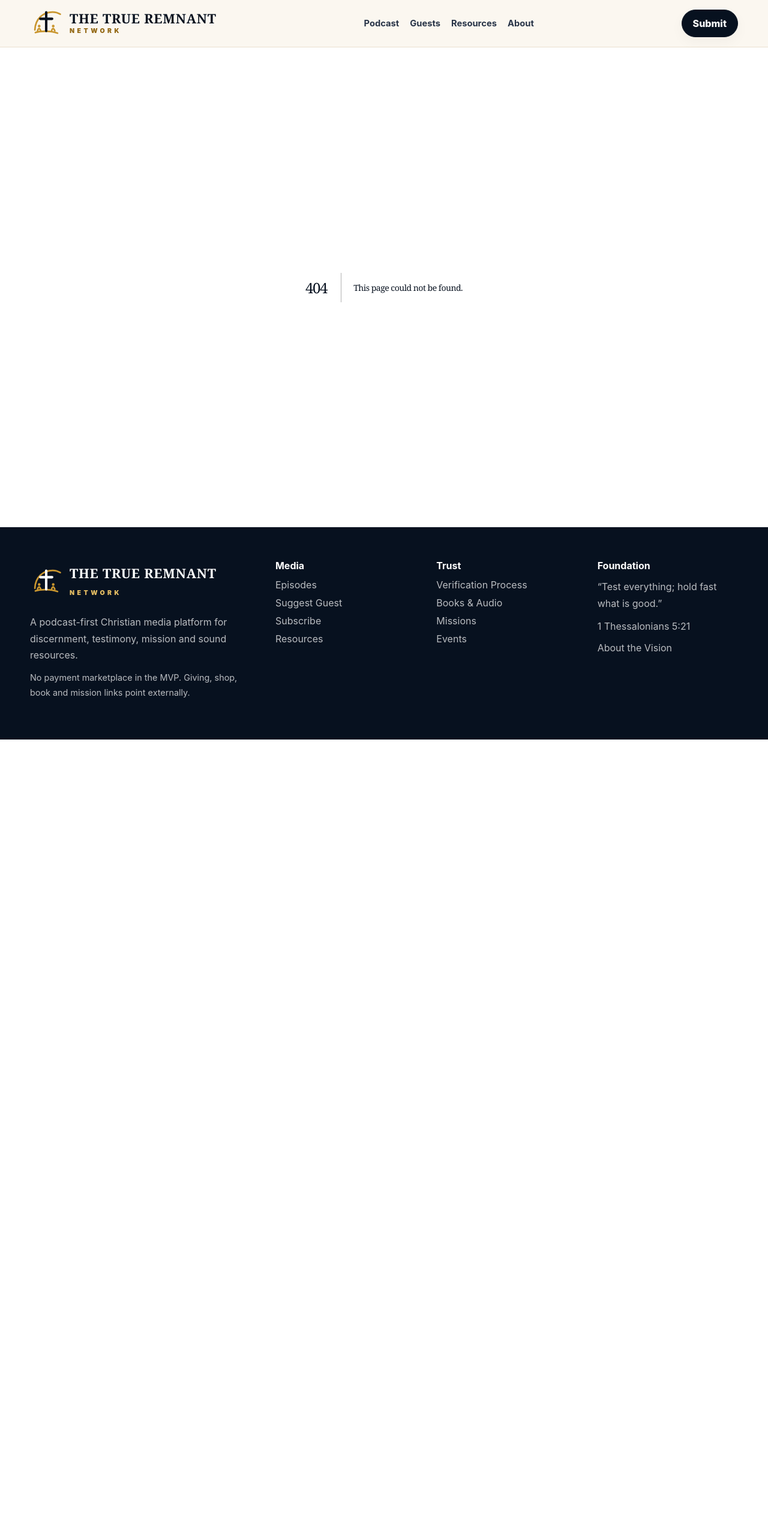
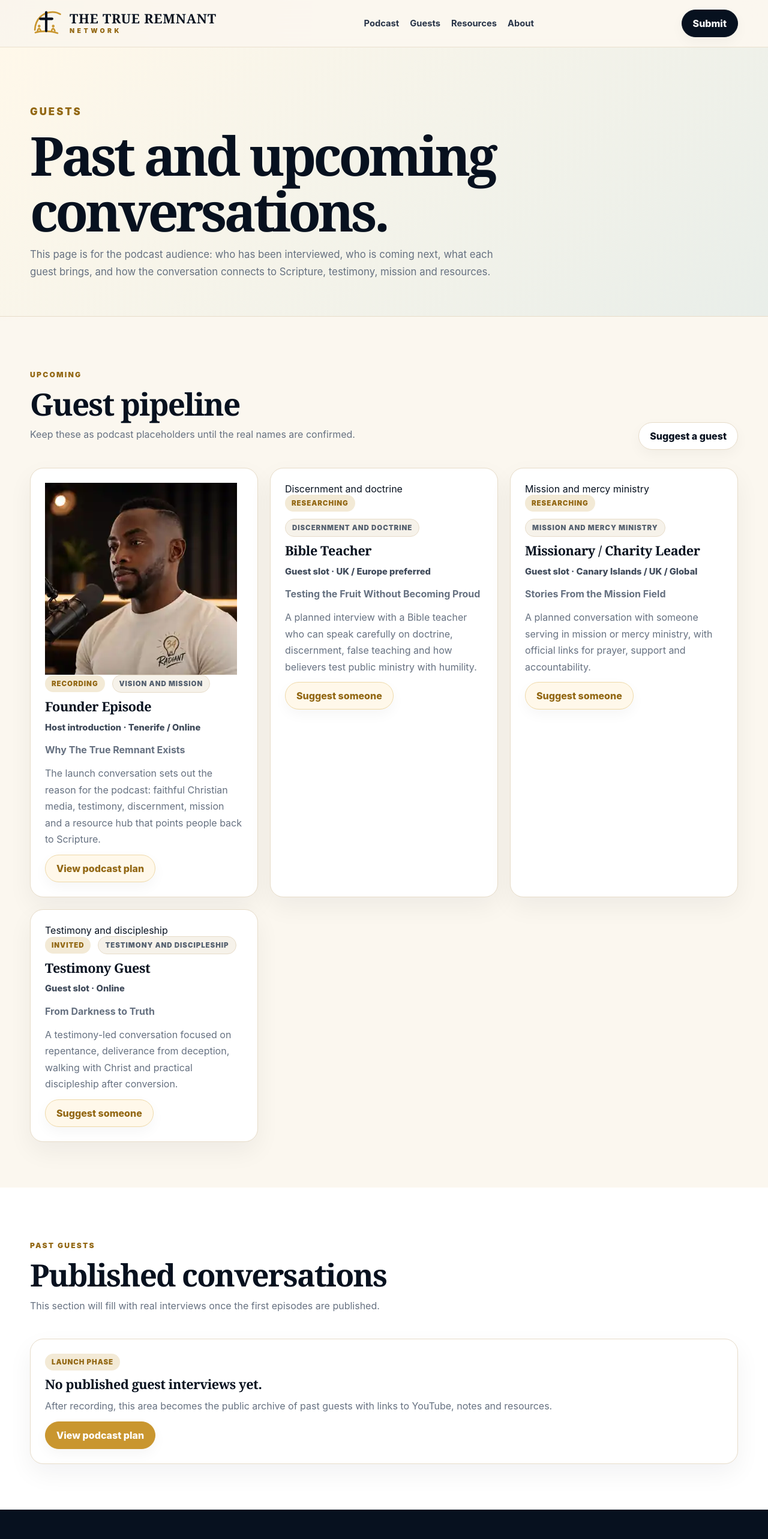
Before and after one commit to dakande85-bit/the-true-remnant-network, a Next.js app: page /guests in a window 1280 px wide. Before the commit this address had no page. Shown: the top 2566 px of the page at 60% size. Before the commit the page ends 1233 px from the top, so only its background shows below. Built offline with nearby package versions, Linux system fonts and the light colour scheme.

Commit message:
Add guests page for launch

```diff
--- /dev/null
+++ b/src/app/guests/page.tsx
@@ -0,0 +1,84 @@
+import { guestProfiles } from "@/data/guests";
+
+const publishedGuests = guestProfiles.filter((guest) => guest.status === "Published");
+const upcomingGuests = guestProfiles.filter((guest) => guest.status !== "Published");
+
+export default function GuestsPage() {
+  return (
+    <>
+      <section className="page-hero clean-page-hero">
+        <div className="container">
+          <p className="kicker">Guests</p>
+          <h1>Past and upcoming conversations.</h1>
+          <p>
+            This page is for the podcast audience: who has been interviewed, who is coming next, what each guest brings,
+            and how the conversation connects to Scripture, testimony, mission and resources.
+          </p>
+        </div>
+      </section>
+
+      <section className="section">
+        <div className="container">
+          <div className="section-head">
+            <div>
+              <p className="kicker">Upcoming</p>
+              <h2>Guest pipeline</h2>
+              <p>Keep these as podcast placeholders until the real names are confirmed.</p>
+            </div>
+            <a className="btn" href="/submit">Suggest a guest</a>
+          </div>
+          <div className="grid grid-3">
+            {upcomingGuests.map((guest) => (
+              <article className="card guest-card" key={guest.id}>
+                <div className="guest-media">
+                  {guest.imageUrl ? <img src={guest.imageUrl} alt={`${guest.name} image`} /> : <span>{guest.topic}</span>}
+                </div>
+                <div className="card-meta">
+                  <span className="badge">{guest.status}</span>
+                  <span className="mini-tag">{guest.topic}</span>
+                </div>
+                <h3>{guest.name}</h3>
+                <p className="location">{guest.role} · {guest.location}</p>
+                <p><strong>{guest.episodeTitle}</strong></p>
+                <p>{guest.summary}</p>
+                <div className="row">
+                  {(guest.links ?? []).map((link) => <a className="btn btn-soft" href={link.href} key={link.href}>{link.label}</a>)}
+                </div>
+              </article>
+            ))}
+          </div>
+        </div>
+      </section>
+
+      <section className="section section-muted">
+        <div className="container">
+          <div className="section-head">
+            <div>
+              <p className="kicker">Past guests</p>
+              <h2>Published conversations</h2>
+              <p>This section will fill with real interviews once the first episodes are published.</p>
+            </div>
+          </div>
+          {publishedGuests.length > 0 ? (
+            <div className="grid grid-3">
+              {publishedGuests.map((guest) => (
+                <article className="card guest-card" key={guest.id}>
+                  <h3>{guest.name}</h3>
+                  <p className="location">{guest.role} · {guest.location}</p>
+                  <p>{guest.summary}</p>
+                </article>
+              ))}
+            </div>
+          ) : (
+            <div className="empty-state card">
+              <span className="badge">Launch phase</span>
+              <h3>No published guest interviews yet.</h3>
+              <p>After recording, this area becomes the public archive of past guests with links to YouTube, notes and resources.</p>
+              <a className="btn btn-primary" href="/podcast">View podcast plan</a>
+            </div>
+          )}
+        </div>
+      </section>
+    </>
+  );
+}
```
